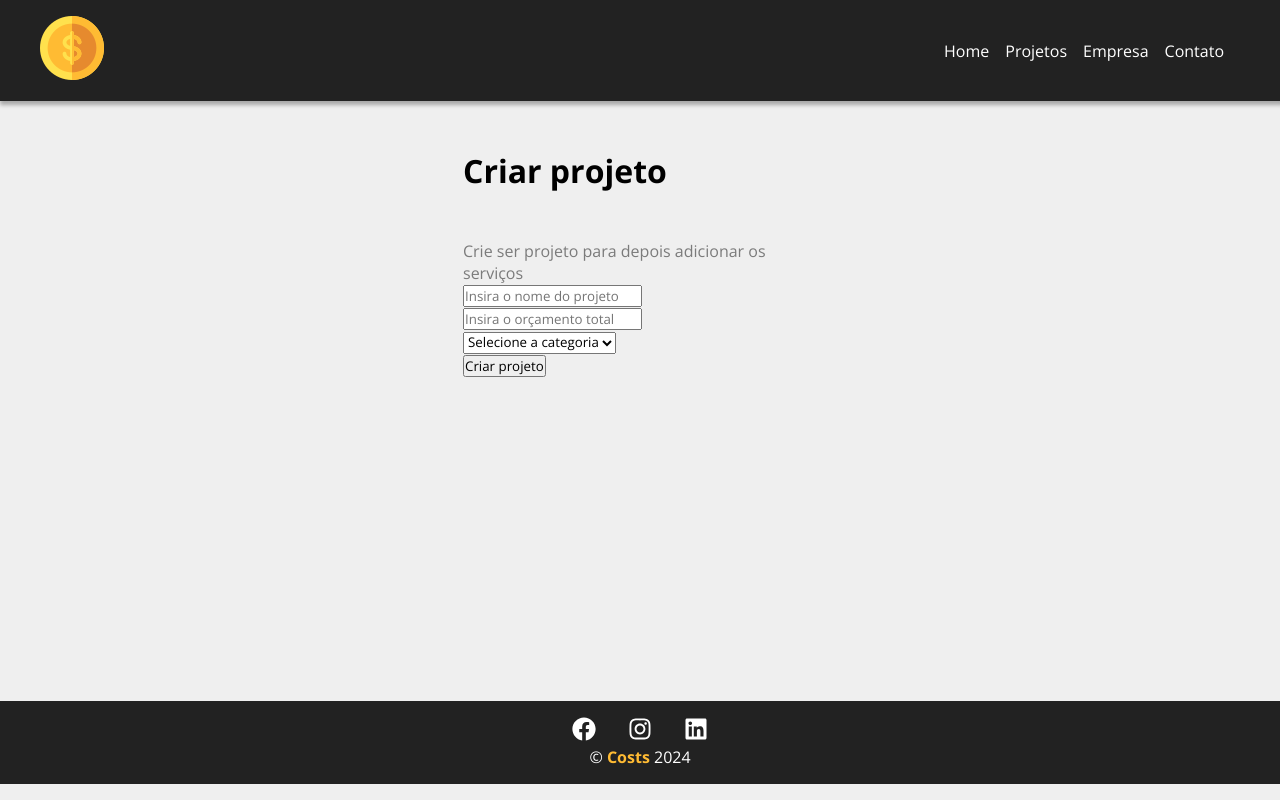
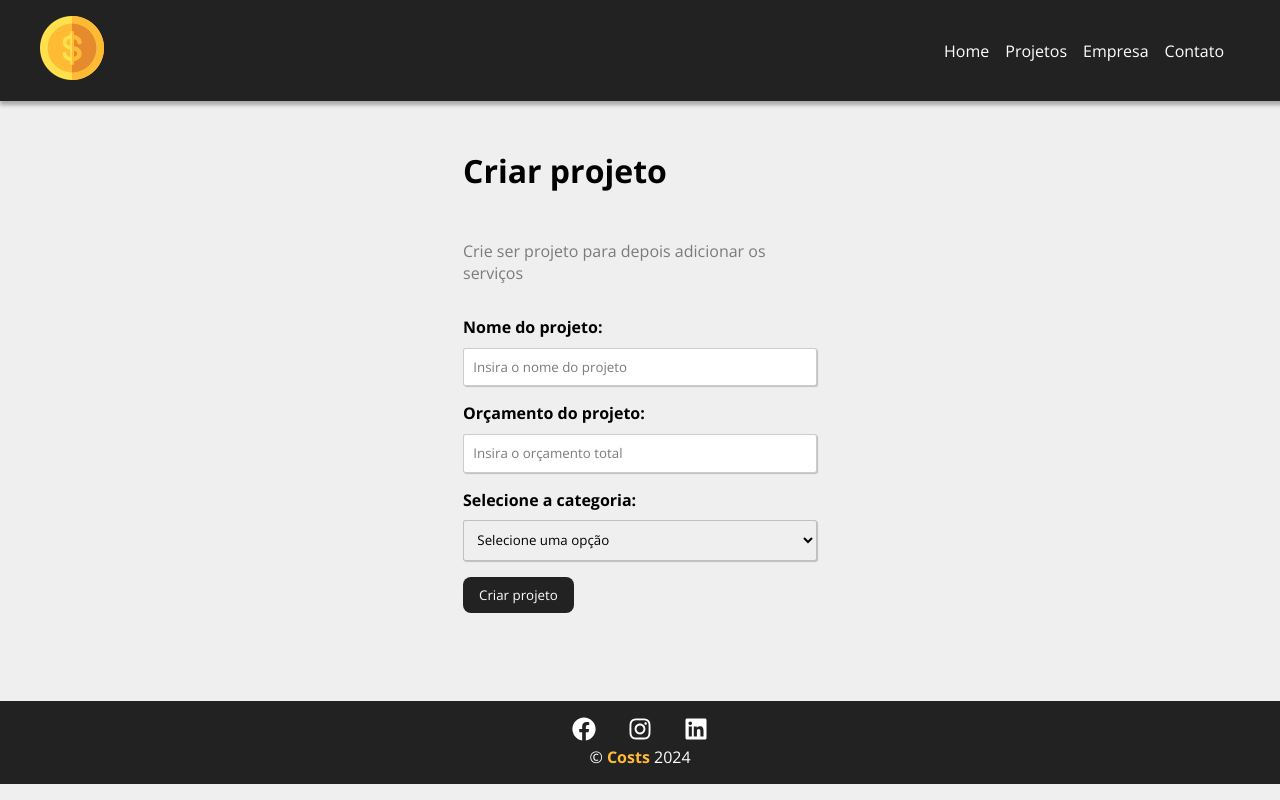
Before and after one commit to TawanDeodato/estudos-na-pratica-react, a React (Create React App) app in the folder costs/: page /newproject in a window 1280 px wide. Built offline with nearby package versions, Linux system fonts and the light colour scheme.

Commit message:
Estilizando inputs e botões do formulário

```diff
--- /dev/null
+++ b/costs/src/components/form/Input.js
@@ -0,0 +1,19 @@
+import styles from "./Input.module.css";
+
+function Input({ type, text, name, placeholder, handleOnChange, value }) {
+  return (
+    <div className={styles.form_control}>
+      <label htmlFor={name}>{text}:</label>
+      <input
+        type={type}
+        name={name}
+        id={name}
+        placeholder={placeholder}
+        onChange={handleOnChange}
+        value={value}
+      />
+    </div>
+  );
+}
+
+export default Input;
--- /dev/null
+++ b/costs/src/components/form/Input.module.css
@@ -0,0 +1,21 @@
+.form_control {
+  display: flex;
+  flex-direction: column;
+  margin-bottom: 1em;
+}
+
+.form_control label {
+  margin-bottom: 0.6em;
+  font-weight: bold;
+}
+
+.form_control input {
+  padding: 0.7em;
+  border-radius: 0.2em;
+  border: 1px solid rgba(0, 0, 0, 0.2);
+  box-shadow: 1px 1px 1px rgba(0, 0, 0, 0.199);
+}
+
+.form_control input::placeholder {
+  color: #7b7b7b;
+}
--- /dev/null
+++ b/costs/src/components/form/Select.js
@@ -0,0 +1,14 @@
+import styles from "./Select.module.css";
+
+function Select({ text, name, options, handleOnChange, value }) {
+  return (
+    <div className={styles.form_control}>
+      <label htmlFor={name}>{text}:</label>
+      <select name={name} id={name}>
+        <option>Selecione uma opção</option>
+      </select>
+    </div>
+  );
+}
+
+export default Select;
--- /dev/null
+++ b/costs/src/components/form/Select.module.css
@@ -0,0 +1,17 @@
+.form_control {
+    display: flex;
+    flex-direction: column;
+    margin-bottom: 1em;
+  }
+
+  .form_control label {
+    margin-bottom: 0.6em;
+    font-weight: bold;
+  }
+
+  .form_control select {
+    padding: 0.7em;
+    border-radius: 0.2em;
+    border:  1px solid rgba(0, 0, 0, 0.2);
+    box-shadow: 1px 1px 1px rgba(0, 0, 0, 0.199);
+  }
--- /dev/null
+++ b/costs/src/components/form/SubmitButton.js
@@ -0,0 +1,11 @@
+import styles from "./SubmitButton.module.css";
+
+function SubmitButton({ text }) {
+  return (
+    <div>
+      <button className={styles.btn}>{text}</button>
+    </div>
+  );
+}
+
+export default SubmitButton;
--- /dev/null
+++ b/costs/src/components/form/SubmitButton.module.css
@@ -0,0 +1,14 @@
+.btn {
+  background-color: #222;
+  color: #fff;
+  padding: 0.7em 1.2em;
+  border-radius: 0.6em;
+  text-decoration: none;
+  transition: 0.2s;
+  cursor: pointer;
+  border: none;
+}
+
+.btn:hover {
+  color: #ffbb33;
+}
--- a/costs/src/components/pages/NewProject.js
+++ b/costs/src/components/pages/NewProject.js
@@ -1,14 +1,14 @@
-import ProjectForm from '../projects/ProjectForm'
-import styles from './NewProject.module.css'
+import ProjectForm from "../projects/ProjectForm";
+import styles from "./NewProject.module.css";
 
 function NewProject() {
-    return (
-        <div className={styles.newproject_container}>
-            <h1>Criar projeto</h1>
-            <p>Crie ser projeto para depois adicionar os serviços</p>
-            <ProjectForm />
-        </div>
-    )
+  return (
+    <div className={styles.newproject_container}>
+      <h1>Criar projeto</h1>
+      <p>Crie ser projeto para depois adicionar os serviços</p>
+      <ProjectForm btnText="Criar projeto" />
+    </div>
+  );
 }
 
-export default NewProject
+export default NewProject;
--- a/costs/src/components/projects/ProjectForm.js
+++ b/costs/src/components/projects/ProjectForm.js
@@ -1,22 +1,25 @@
-function ProjectForm() {
+import Input from "../form/Input";
+import Select from "../form/Select";
+import SubmitButton from "../form/SubmitButton";
+import styles from "./ProjectForm.module.css";
+
+function ProjectForm({ btnText }) {
   return (
-    <form>
-      <div>
-        <input type="text" placeholder="Insira o nome do projeto" />
-      </div>
-      <div>
-        <input type="number" placeholder="Insira o orçamento total" />
-      </div>
-      <div>
-        <select name="category_id">
-          <option disabled selected>
-            Selecione a categoria
-          </option>
-        </select>
-      </div>
-      <div>
-        <input type="submit" value="Criar projeto" />
-      </div>
+    <form className={styles.form}>
+      <Input
+        type="text"
+        text="Nome do projeto"
+        name="name"
+        placeholder="Insira o nome do projeto"
+      />
+      <Input
+        type="number"
+        text="Orçamento do projeto"
+        name="budget"
+        placeholder="Insira o orçamento total"
+      />
+      <Select name="category_id" text="Selecione a categoria" />
+      <SubmitButton text={btnText} />
     </form>
   );
 }
--- /dev/null
+++ b/costs/src/components/projects/ProjectForm.module.css
@@ -0,0 +1,4 @@
+.form{
+    width: 100%;
+    margin: 2em 0;
+}
```
